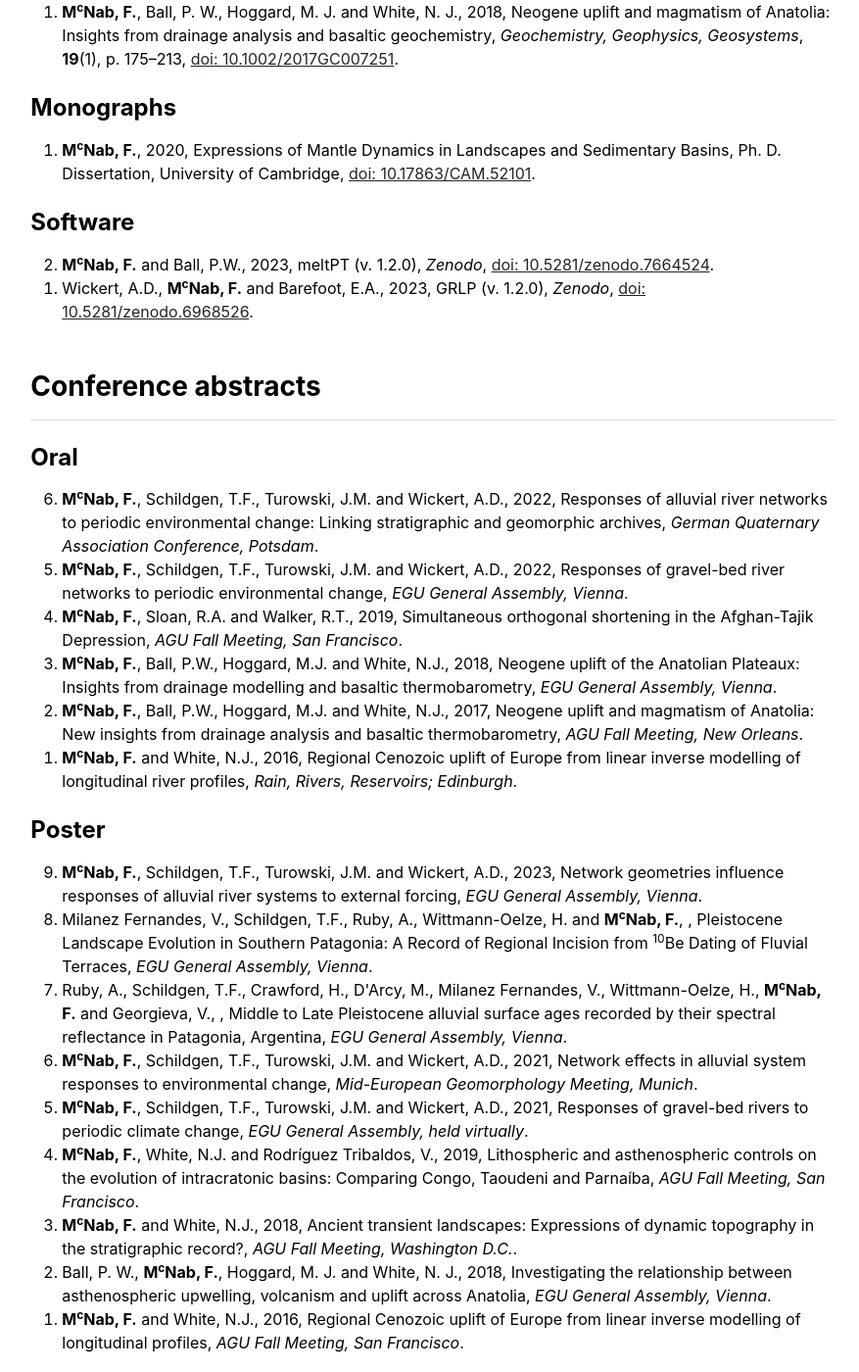
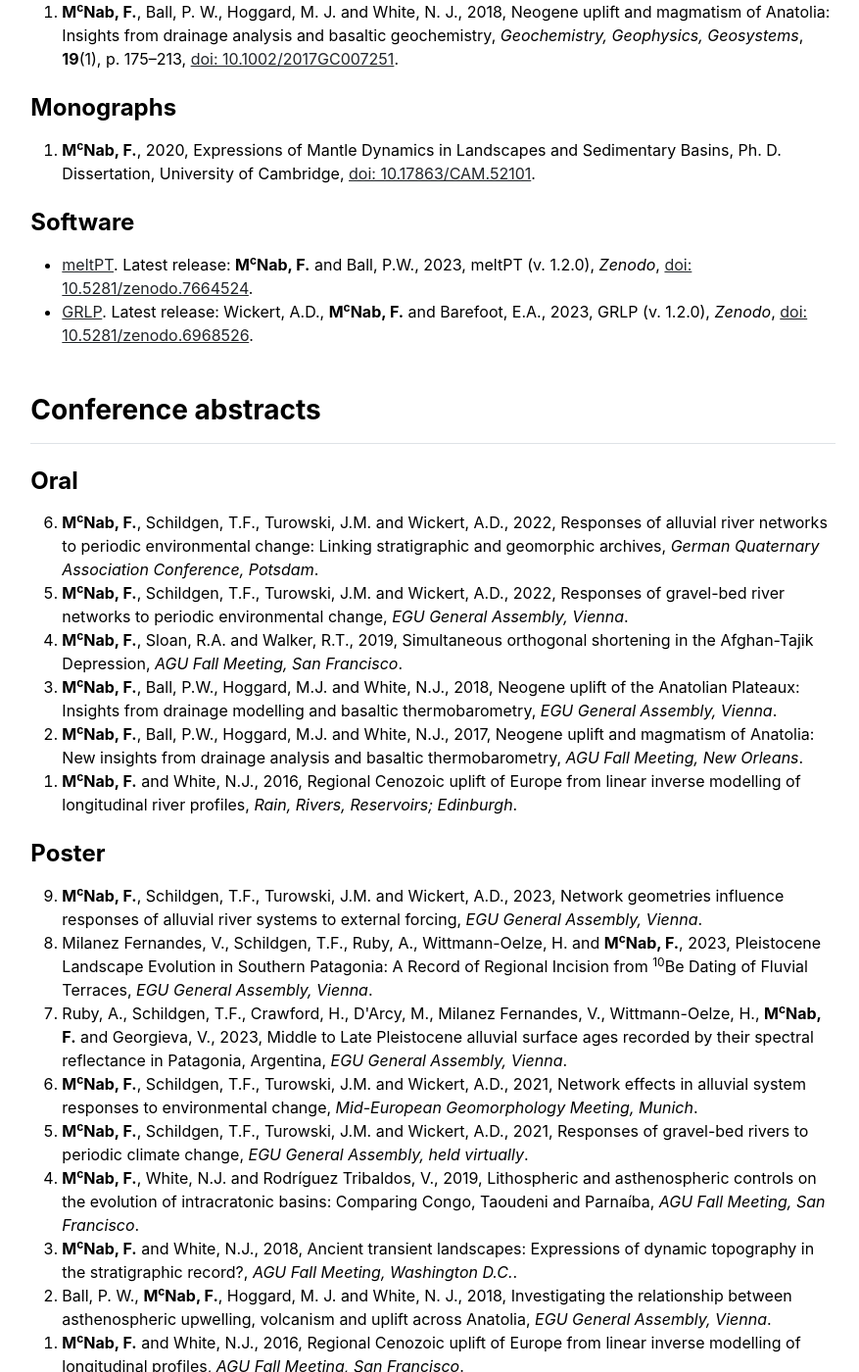
Before and after one commit to fmcnab/fmcnab.github.io, a Jekyll site: the page built from publications.md, in a window 1280 px wide and 1400 px high, scrolled down 532 px. Shown: the whole window at 98% size, without its empty margins (198-1075 px from the left). Built offline with Jekyll 4.4.1, drawn with Linux system fonts in a browser that asks for light colours.

Commit message:
Update publications.

```diff
--- a/_includes/publications.html
+++ b/_includes/publications.html
@@ -19,11 +19,11 @@
       {% endfor %}
       </ol>
       <h4 class="fw-bold pb-2 mb-2 mt-4">Software</h4>
-      <ol reversed>
+      <ul>
       {% for item in site.data.publications.software %}
-        <li>{{ item.names }}, {{ item.year }}, {{ item.title }}, <i>{{ item.publisher }}</i>, <a href="{{ item.url }}">doi: {{ item.doi }}</a>.</li>
+        <li><a href="{{ item.git }}">{{ item.project }}</a>. Latest release: {{ item.names }}, {{ item.year }}, {{ item.title }}, <i>{{ item.publisher }}</i>, <a href="{{ item.url }}">doi: {{ item.doi }}</a>.</li>
       {% endfor %}
-      </ol>
+      </ul>
       <h3 class="fw-bold border-bottom pb-3 mb-4 mt-5">Conference abstracts</h3>
       <h4 class="fw-bold pb-2 mb-2 mt-4">Oral</h4>
       <ol reversed>
```
Also changed, not shown: _data/publications.yml (+4 -4 lines).
